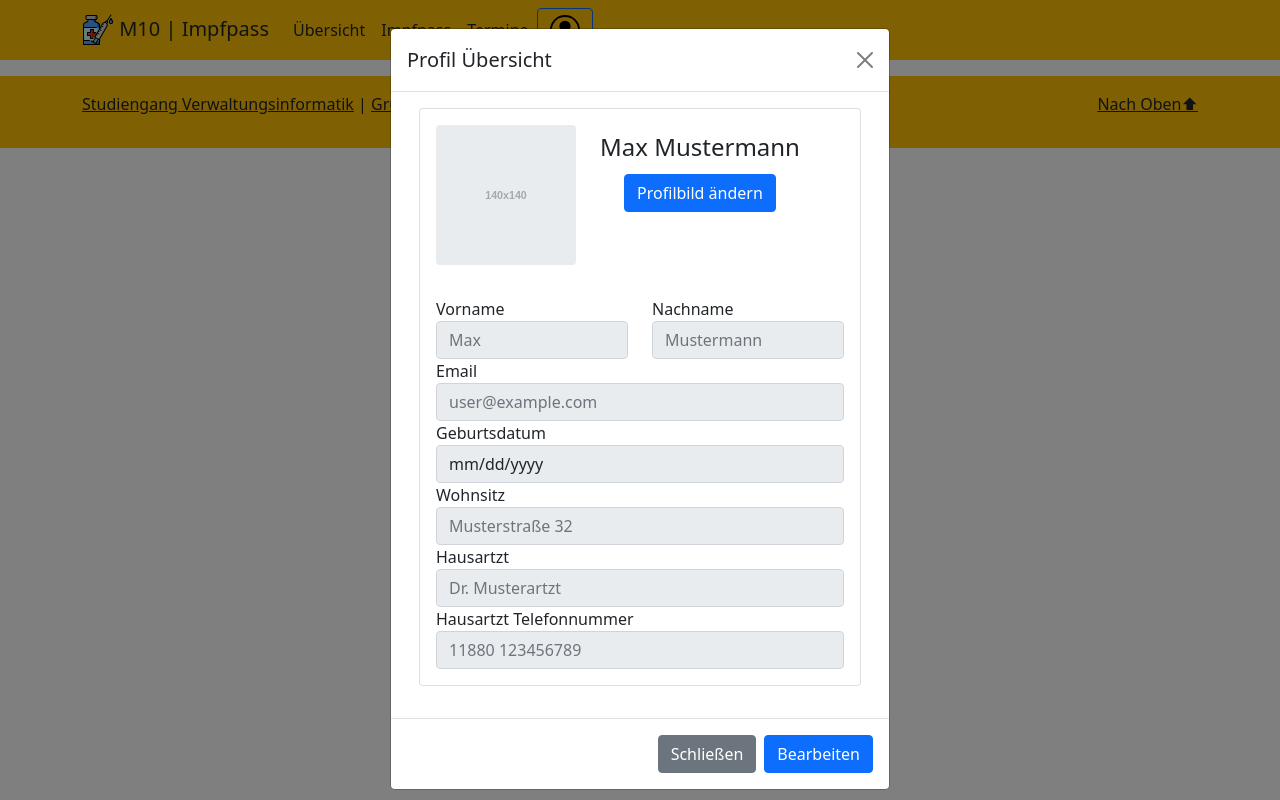
After one commit to FranzBogmann/M10-TL_Impfpass_Webanwendung, a PHP site: page /Impfpass.php in a window 1280 px wide, after a click that opens the changed part. The commit adds this page. Run offline with PHP 8.4, Linux system fonts and the light colour scheme.

Commit message:
alles in php

```diff
--- /dev/null
+++ b/Impfpass.php
@@ -0,0 +1,15 @@
+<!DOCTYPE html>
+<html lang="de">
+    <?php include("./php/header.php"); ?>
+    <body>
+        <?php include("./php/nav.php"); ?>
+        <?php include("Profil.php"); ?>
+
+        <!-- Ab hier kommt der Inhalt der Seite-->
+
+        <!-- Hier endet der Inhalt der Seite-->
+
+        <?php include("./php/footer.php"); ?>
+    </body>
+    <script src="js/Bootstrap 5/bootstrap.min.js"></script>
+</html>
--- /dev/null
+++ b/Profil.php
@@ -0,0 +1,125 @@
+<div class="modal fade" id="Profilepage" tabindex="-1" aria-labelledby="exampleModalLabel" aria-hidden="true">
+    <div class="modal-dialog modal-dialog-centered">
+      <div class="modal-content">
+        <div class="modal-header">
+          <h5 class="modal-title" id="exampleModalLabel">Profil Übersicht</h5>
+          <button type="button" class="btn-close" data-bs-dismiss="modal" aria-label="Close"></button>
+        </div>
+        <div class="modal-body">
+          <div class="container">
+            <div class="row flex-lg-nowrap">
+              <div class="col">
+                <div class="row">
+                  <div class="col mb-3">
+                    <div class="card">
+                      <div class="card-body">
+                        <div class="e-profile">
+                          <div class="row">
+                            <div class="col-12 col-sm-auto mb-3">
+                              <div class="mx-auto" style="width: 140px;">
+                                <div class="d-flex justify-content-center align-items-center rounded" id="bildContainer"
+                                  style="height: 140px; background-color: rgb(233, 236, 239);">
+                                  <img src="" id="profilBild" class="preview_img" width="140px" height="140px" style="display: none;"/>
+                                  <span id="previewText" style="color: rgb(166, 168, 170); font: bold 8pt Arial;">140x140</span>
+                                </div>
+                              </div>
+                            </div>
+                            <div class="col d-flex flex-column flex-sm-row justify-content-between mb-3">
+                              <div class="text-center text-sm-left mb-2 mb-sm-0">
+                                <h4 class="pt-sm-2 pb-1 mb-0 text-nowrap" id="anmeldeName">Max Mustermann</h4>
+                                <div class="mt-2">
+                                  <input type="file" id="default-file" hidden="hidden" />
+                                  <button class="btn btn-primary" type="button" id="changePhoto">
+                                    <i class="fa fa-fw fa-camera"></i>
+                                    <span>Profilbild ändern</span>
+                                  </button>
+                                </div>
+                              </div>
+                            </div>
+                          </div>
+                          <div class="tab-content pt-3">
+                            <div class="tab-pane active">
+                              <form class="form" novalidate="">
+                                <div class="row">
+                                  <div class="col">
+                                    <div class="row">
+                                      <div class="col">
+                                        <div class="form-group">
+                                          <label>Vorname</label>
+                                          <input disabled class="form-control" type="text" name="name" id="vorname"
+                                            placeholder="Max">
+                                        </div>
+                                      </div>
+                                      <div class="col">
+                                        <div class="form-group">
+                                          <label>Nachname</label>
+                                          <input disabled class="form-control" type="text" name="familyname" id="nachname"
+                                            placeholder="Mustermann">
+                                        </div>
+                                      </div>
+                                    </div>
+                                    <div class="row">
+                                      <div class="col">
+                                        <div class="form-group">
+                                          <label>Email</label>
+                                          <input disabled class="form-control" type="email" id="email"
+                                            placeholder="user@example.com">
+                                        </div>
+                                      </div>
+                                    </div>
+                                    <div class="row">
+                                      <div class="col">
+                                        <div class="form-group">
+                                          <label>Geburtsdatum</label>
+                                          <input disabled class="form-control" type="date" placeholder="1.1.1970" id="geburtsdatum">
+                                        </div>
+                                      </div>
+                                    </div>
+                                    <div class="row">
+                                      <div class="col">
+                                        <div class="form-group">
+                                          <label>Wohnsitz</label>
+                                          <input disabled class="form-control" type="text" name="name" id="wohnsitz"
+                                            placeholder="Musterstraße 32">
+                                        </div>
+                                      </div>
+                                    </div>
+                                    <div class="row">
+                                      <div class="col">
+                                        <div class="form-group">
+                                          <label>Hausartzt</label>
+                                          <input disabled class="form-control" type="text" name="name" id="hausarzt"
+                                            placeholder="Dr. Musterartzt">
+                                        </div>
+                                      </div>
+                                    </div>
+                                    <div class="row">
+                                      <div class="col">
+                                        <div class="form-group">
+                                          <label>Hausartzt Telefonnummer</label>
+                                          <input disabled class="form-control" type="tel" name="name" id="hausarztTelefonnummer"
+                                            placeholder="11880 123456789">
+                                        </div>
+                                      </div>
+                                    </div>
+                                  </div>
+                                </div>
+                              </form>
+                            </div>
+                          </div>
+                        </div>
+                      </div>
+                    </div>
+                  </div>
+                </div>
+              </div>
+            </div>
+          </div>
+        </div>
+        <div class="modal-footer">
+          <button type="button" class="btn btn-secondary" data-bs-dismiss="modal">Schließen</button>
+          <button type="button" class="btn btn-primary" id="bearbeiten">Bearbeiten</button>
+        </div>
+      </div>
+    </div>
+  </div>
--- a/Termine.php
+++ b/Termine.php
@@ -2,7 +2,7 @@
 <?php include("./php/header.php"); ?>
     <body>
         <?php include("./php/nav.php"); ?>
-
+        <?php include("Profil.php"); ?>
         <!-- Ab hier kommt der Inhalt der Seite-->
         <div class="container">
 
--- a/php/header.php
+++ b/php/header.php
@@ -12,5 +12,6 @@
             Verwaltung">
         <meta name="keywords" content="JavaScript, M10">
         <script src="js/Termine.js"></script>
+        <script src="js/Profil(Header).js"></script>
         <title>Digitaler Impfpass</title>
     </head>
--- a/php/nav.php
+++ b/php/nav.php
@@ -12,20 +12,21 @@
                 <div class="collapse navbar-collapse" id="navbarNav">
                     <ul class="navbar-nav">
                         <li class="nav-item">
-                            <a class="nav-link text-dark" href="index.html">Übersicht</a>
+                            <a class="nav-link text-dark" href="index.php">Übersicht</a>
                         </li>
                         <li class="nav-item">
-                            <a class="nav-link text-dark" href="Impfpass.html">Impfpass</a>
+                            <a class="nav-link text-dark" href="Impfpass.php">Impfpass</a>
                         </li>
                         <li class="nav-item">
                             <a class="nav-link text-dark"
-                                href="Termine.html">Termine</a>
+                                href="Termine.php">Termine</a>
                         </li>
                     </ul>
                     <div class="float-end text-dark">
-                        <a class="nav-link text-dark" href="Profil.html"><img
-                                src="./images/icons/person-circle.svg" alt=""
-                                width="30" height="30"></a>
+                        <button type="button" id="triggerModal" class="btn bg-warning btn-outline-primary" data-bs-toggle="modal"
+                            data-bs-target="#Profilepage">
+                            <img id="profilIcon" src="./images/icons/person-circle.svg" alt="" width="30" height="30">
+                        </button>
                     </div>
                 </div>
             </div>
```
Also changed, not shown: Impfpass.html (deleted, +0 -53 lines), Profil.html (deleted, +0 -53 lines), index.html (deleted, +0 -84 lines), index.php (added, +46 -0 lines).
